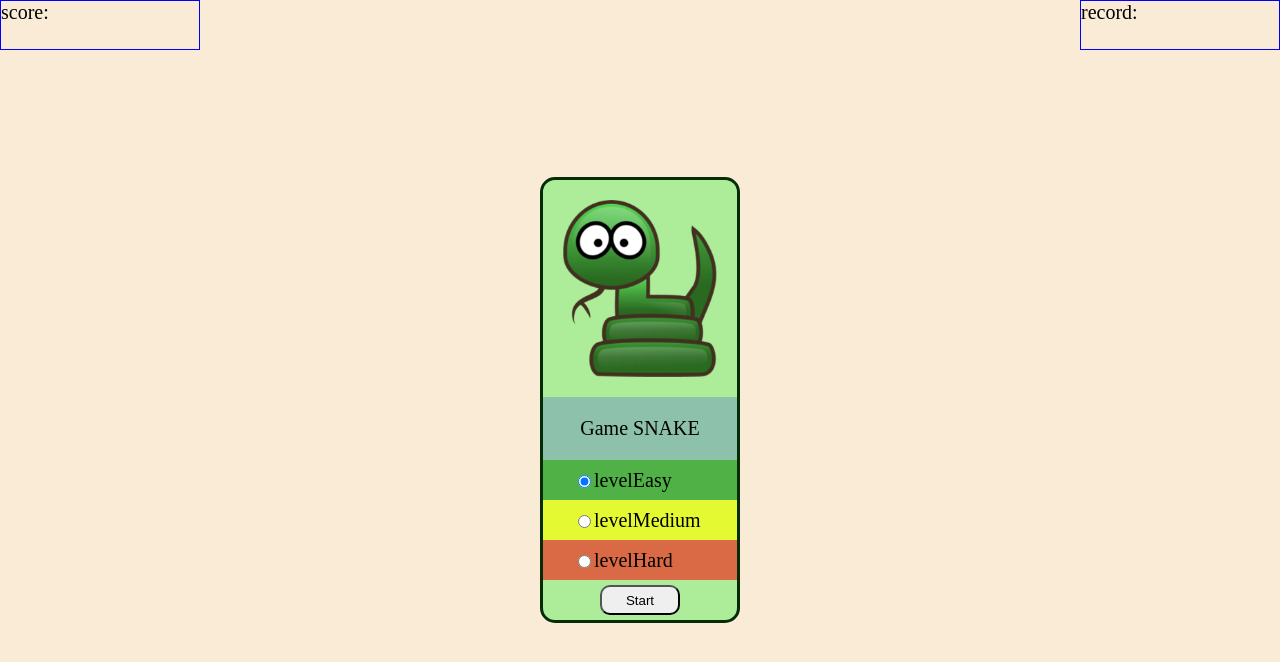
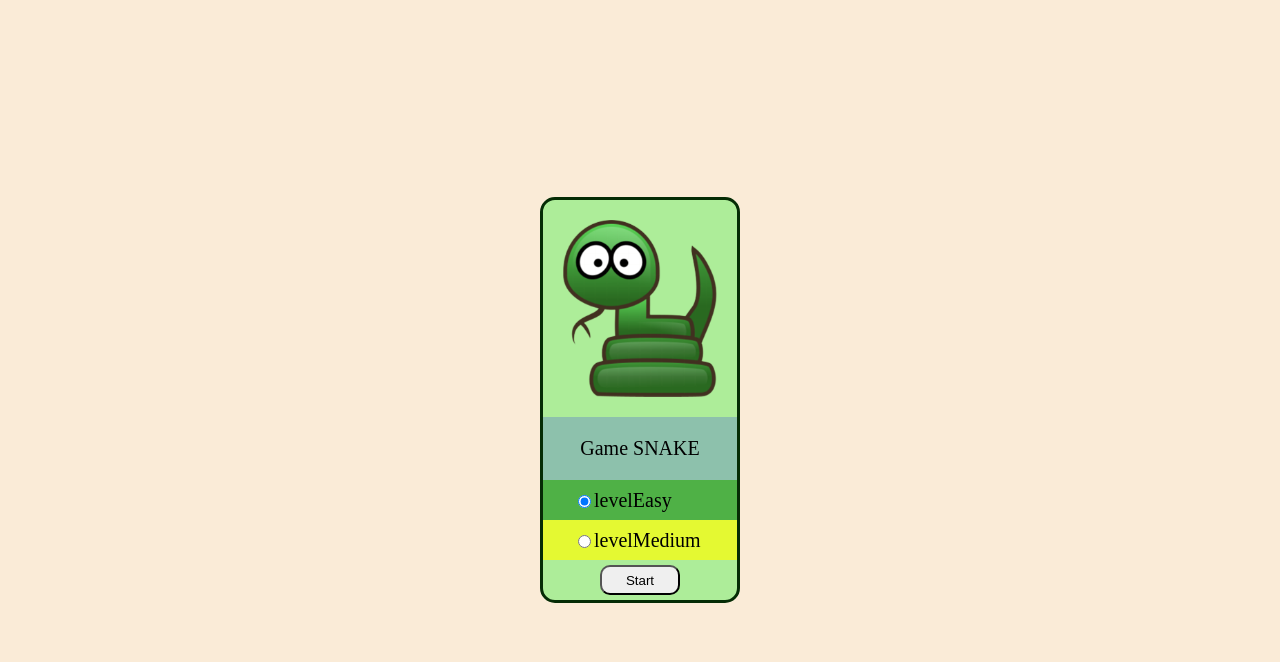
Before and after one commit to kaskodim/snake, a plain HTML site: page index.html in a window 1280 px wide. Drawn offline with Linux system fonts and the light colour scheme.

Commit message:
v1.0.0: release

```diff
--- a/functions/createField.js
+++ b/functions/createField.js
@@ -75,7 +75,4 @@ export function createField() {
             { direction: 'horizontal', quantity: NUMBER_SQUARES_ROUNDED_X - 8, class: CLASS_NAMES.BLOCK }
         );
     }
-    else if (params.difficultyLevel === 'levelHard') {
-        console.log("скоро будет");
-    }
 }
--- a/index.html
+++ b/index.html
@@ -12,10 +12,6 @@
 </head>
 
 <body>
-
-    <div class="score" id="score">score: </div>
-    <div class="record" id="record">record:</div>
-
     <div class="menuContainer" id="menuContainer">
 
         <img src="./images/logoGame.png" class="logoGame" alt="я - змея"/>
@@ -34,12 +30,6 @@
                     <span>levelMedium</span>
                 </label>
             </div>
-            <div class="lebelContainer lebelContainerHard">
-                <label for="levelHard" class="lebel">
-                    <input type="radio" id="levelHard" name="levelName" value="levelHard" />
-                    <span>levelHard</span>
-                </label>
-            </div>
         </div>
 
         <button class="start" id="start">Start</button>
```
